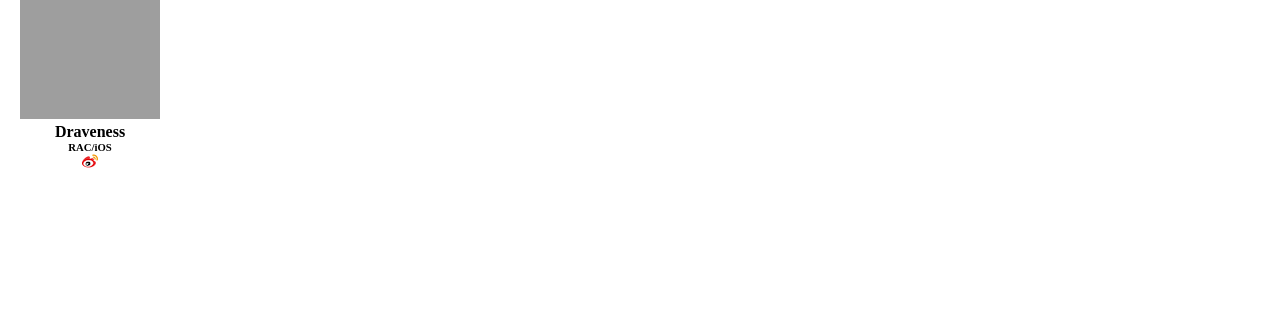
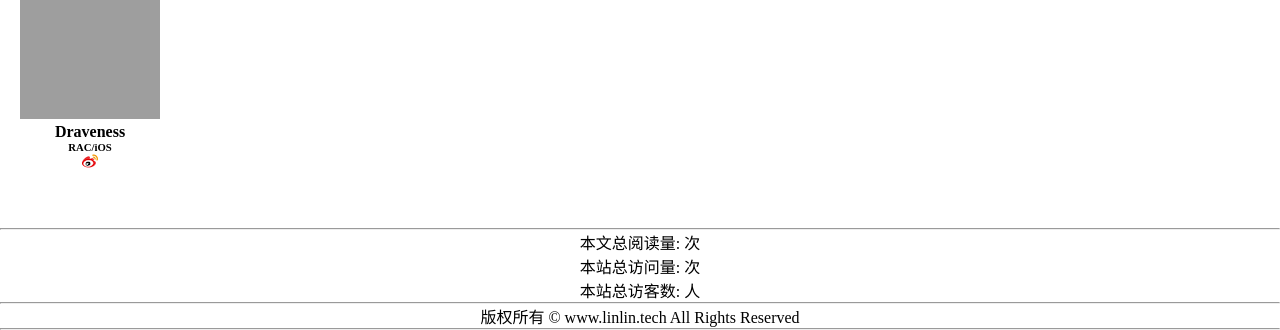
Before and after one commit to alexhe/alexhe.github.io, a plain HTML site: page index.html in a window 1280 px wide. Shown: the part 1236-1566 px from the top of the page. Before the commit the page ends 1464 px from the top, so only its background shows below. Drawn offline with Linux system fonts and the light colour scheme; some packages are replaced by stand-ins of ours; grey boxes are pictures that could not be loaded; a script that the page names is missing.

Commit message:
add acess count

```diff
--- a/index.html
+++ b/index.html
@@ -22,16 +22,16 @@
 
 	</script>
 
-<script>
-	// baidu tongji
-	var _hmt = _hmt || [];
-	(function () {
-		var hm = document.createElement("script");
-		hm.src = "https://hm.baidu.com/hm.js?ee2c68aac5c35b7ef85f6e8b02022de5";
-		var s = document.getElementsByTagName("script")[0];
-		s.parentNode.insertBefore(hm, s);
-	})();
-</script>
+	<script>
+		// baidu tongji
+		var _hmt = _hmt || [];
+		(function () {
+			var hm = document.createElement("script");
+			hm.src = "https://hm.baidu.com/hm.js?ee2c68aac5c35b7ef85f6e8b02022de5";
+			var s = document.getElementsByTagName("script")[0];
+			s.parentNode.insertBefore(hm, s);
+		})();
+	</script>
 
 </head>
 
@@ -642,19 +642,56 @@
 				</div>
 			</div>
 		</div> <!-- <div class="box box-3"> -->
-
-
-	</div>
 	</div>
 
 
+	<footer class="footer">
+		<hr class="bg-gray" />
+		<div class="footer-inner"  align="center">
 
+			<div class="busuanzi-count">
+				<script async src="https://busuanzi.ibruce.info/busuanzi/2.3/busuanzi.pure.mini.js"></script>
 
+				<div class="line text-big">
+					<div class="x2 x2-move">
+						<span id="busuanzi_container_page_pv">
+							<div class="padding border border-sub border-dotted fadein-left">
+								本文总阅读量: <span id="busuanzi_value_page_pv"></span>次
+							</div>
+						</span>
+					</div>
+					<div class="x2 x1-move">
+						<span id="busuanzi_container_site_pv">
+							<div class="padding border border-sub border-dotted fadein-bottom">
+								本站总访问量: <span id="busuanzi_value_site_pv"></span>次
+							</div>
+						</span>
+					</div>
+					<div class="x2 x1-move">
+						<span id="busuanzi_container_site_uv">
+							<div class="padding border border-sub border-dotted fadein-right">
+								本站总访客数: <span id="busuanzi_value_site_uv"></span>人
+							</div>
+						</span>
+					</div>
+				</div>
+			</div>
 
+		</div>
+	</footer>
 
+<div class="layout fixed-bottom text-center" align="center">
 
+	<hr class="bg-gray" />
 
+	<div class="container">
+		<div class="text-center height-big">
+			版权所有 © <a href="//www.linlin.tech" target="_blank">www.linlin.tech</a> All Rights Reserved
+		</div>
+		<hr class="space" />
 	</div>
+</div>
+
 
 </body>
 
```
